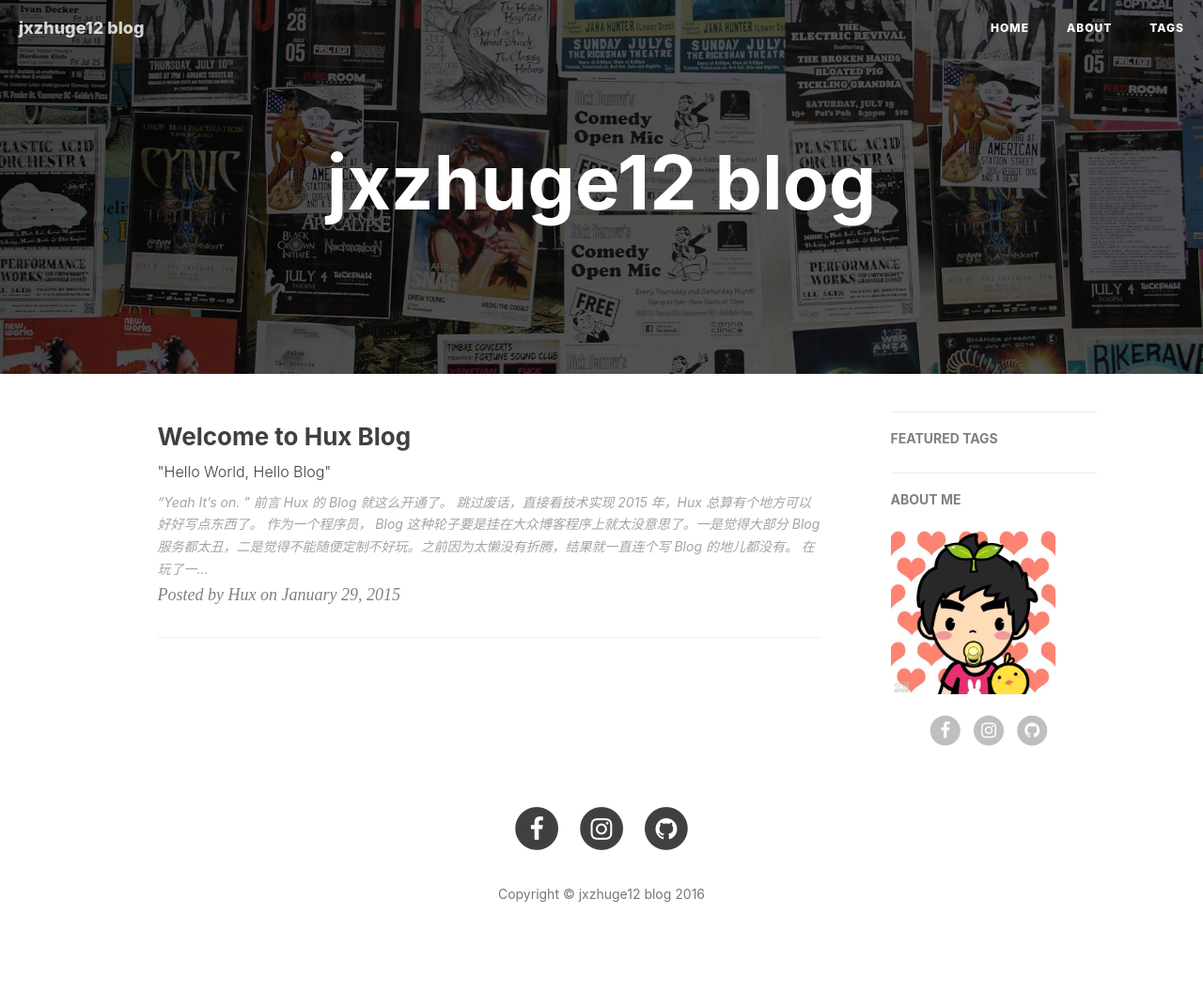
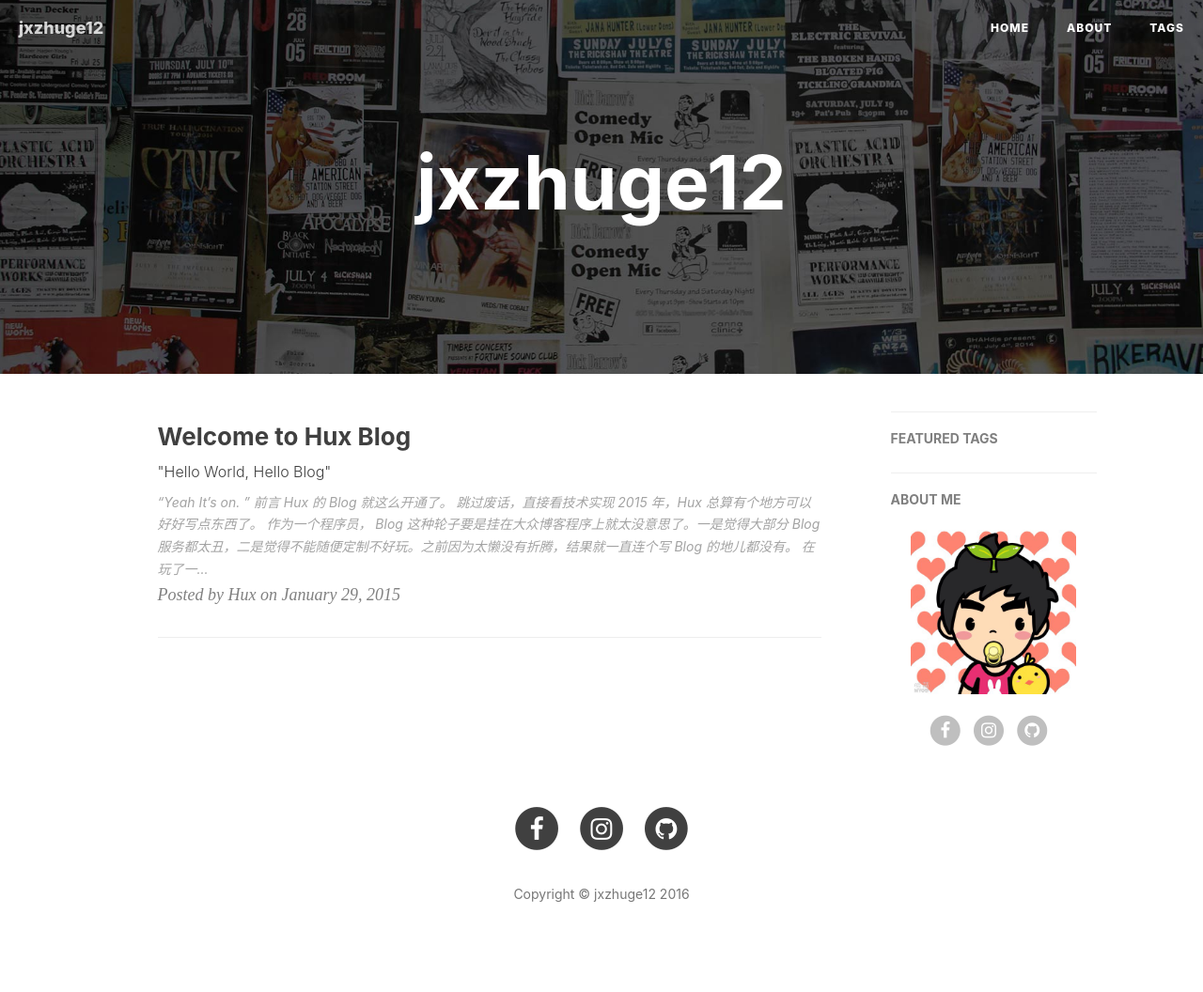
Before and after one commit to jxzhuge12/jxzhuge12.github.io, a Jekyll site: the page built from index.html, in a window 1280 px wide. Shown: the whole page at 94% size. Built offline with Jekyll 4.4.1, drawn with Linux system fonts in a browser that asks for light colours; nearby versions of some CDN libraries; the list of posts is cut into pages by our own code; comment, search, counter and statistics services are not loaded.

Commit message:
adjust avatar

```diff
--- a/_config.yml
+++ b/_config.yml
@@ -1,5 +1,5 @@
 # Site settings
-title: jxzhuge12 blog
+title: jxzhuge12
 SEOTitle: jxzhuge12
 header-img: img/home-bg.jpg
 email: jxzhuge12@gmail.com
--- a/_layouts/page.html
+++ b/_layouts/page.html
@@ -101,7 +101,7 @@ layout: default
                 <!-- Short About -->
                 <section class="visible-md visible-lg">
                     <hr><h5><a href="{{'/about/' | prepend: site.baseurl }}">ABOUT ME</a></h5>
-                    <div class="short-about text-center">
+                    <div class="short-about" align="center">
                         {% if site.sidebar-avatar %}
                             <img src="{{site.sidebar-avatar}}" />
                         {% endif %}
```
